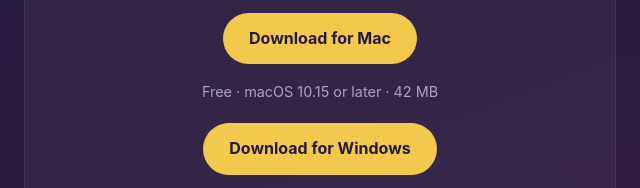
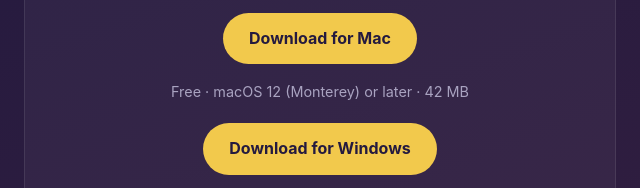
Before and after one commit to pmarch502/good-faith-studio, a plain HTML site: page worship-assist/host/index.html in a window 1280 px wide. Shown: the part 861-1049 px from the top of the page, 320-960 px from the left. Drawn offline with Linux system fonts and the light colour scheme.

Commit message:
Host page: macOS 12 or later (not 10.15)
Co-Authored-By: Claude Opus 5.5 <noreply@anthropic.com>

```diff
--- a/worship-assist/host/index.html
+++ b/worship-assist/host/index.html
@@ -39,7 +39,7 @@
     song means picking audio files and converting them, which the phone and tablet app
     doesn't do, so that part happens here.</p>
     <p><a class="btn" href="https://f005.backblazeb2.com/file/WorshipAssistDownload/Worship-Assist.dmg">Download for Mac</a></p>
-    <p class="small muted">Free &middot; macOS 10.15 or later &middot; 42&nbsp;MB</p>
+    <p class="small muted">Free &middot; macOS 12 (Monterey) or later &middot; 42&nbsp;MB</p>
     <p style="margin-top: 20px;"><a class="btn" href="https://f005.backblazeb2.com/file/WorshipAssistDownload/Worship-Assist-Setup.exe">Download for Windows</a></p>
     <p class="small muted">Free &middot; Windows 10 or later, 64-bit &middot; 26&nbsp;MB &middot;
     installs just for you, so it never asks for an administrator password</p>
```
